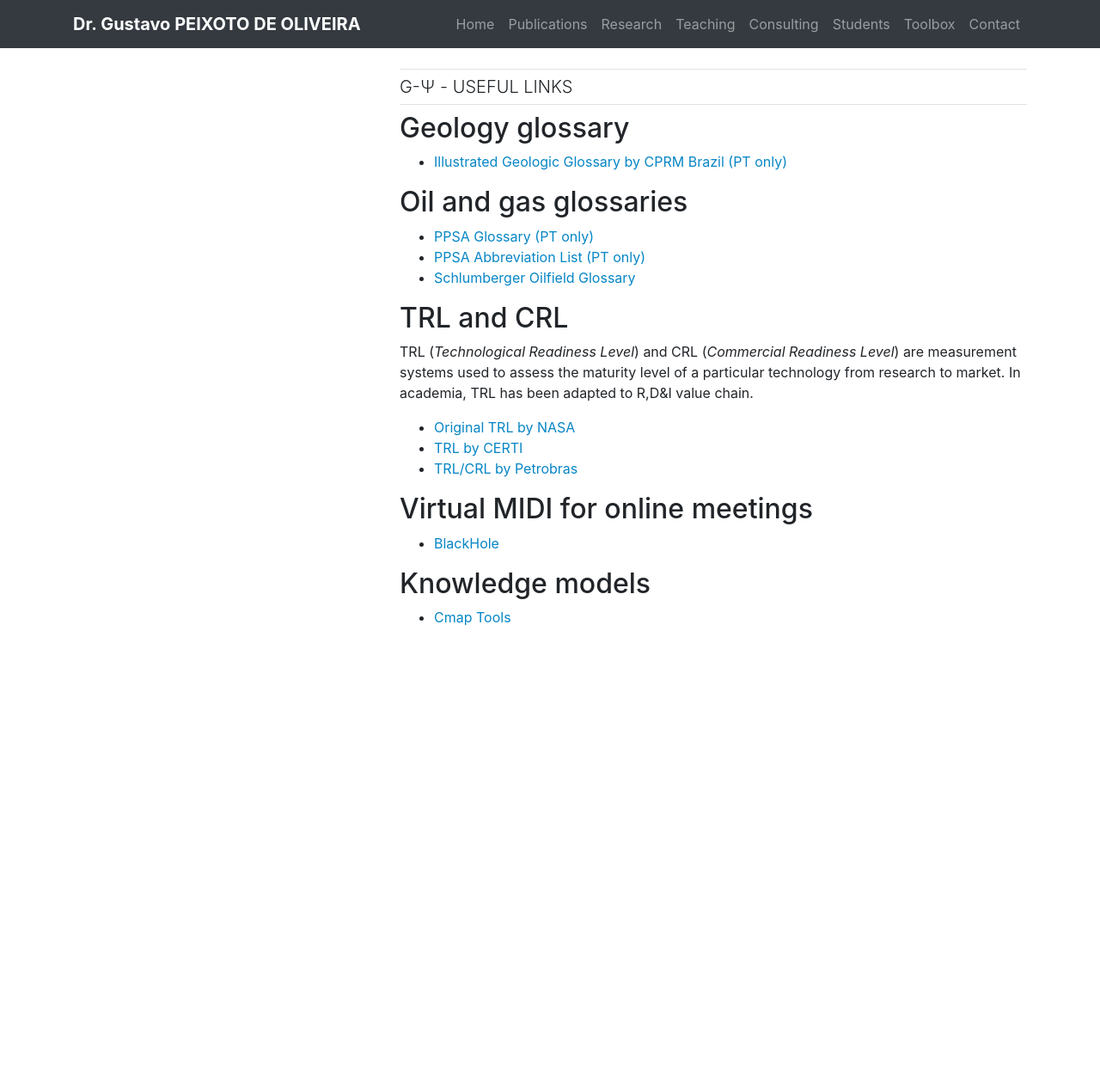
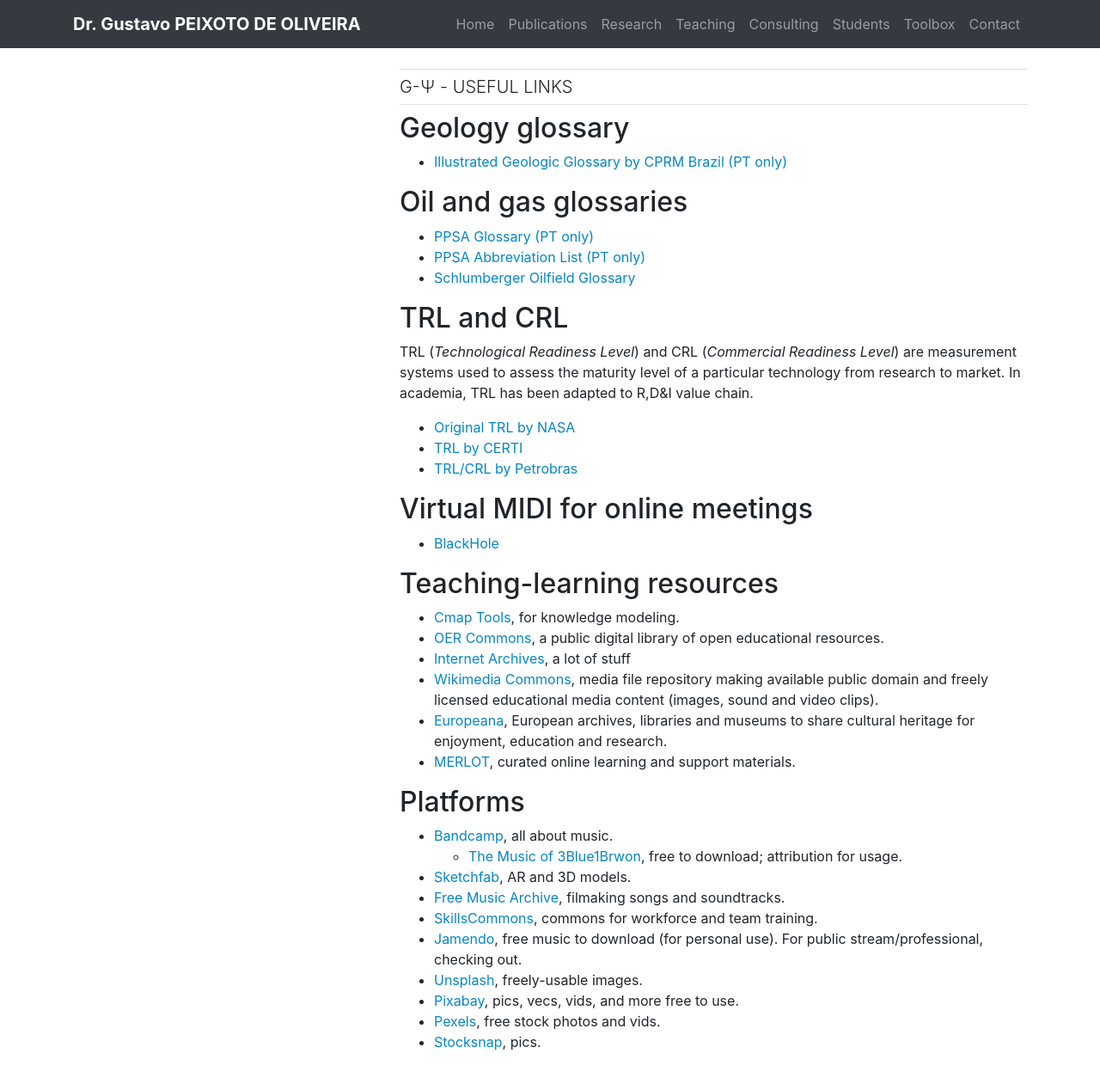
Before and after one commit to gcpeixoto/gcpeixoto.github.io, a Jekyll site: the page built from _toolbox/G-y-links.md, in a window 1280 px wide and 1264 px high. Shown: the top 1261 px of the window at 86% size. Built offline with Jekyll 4.4.1, drawn with Linux system fonts in a browser that asks for light colours.

Commit message:
Adding links

```diff
--- a/_toolbox/G-y-links.md
+++ b/_toolbox/G-y-links.md
@@ -24,6 +24,24 @@
 
 - [BlackHole](https://github.com/ExistentialAudio/BlackHole)
 
-## Knowledge models
+## Teaching-learning resources
 
-- [Cmap Tools](https://cmap.ihmc.us/cmaptools/)
+- [Cmap Tools](https://cmap.ihmc.us/cmaptools/), for knowledge modeling.
+- [OER Commons](https://www.oercommons.org), a public digital library of open educational resources.
+- [Internet Archives](https://archive.org//), a lot of stuff
+- [Wikimedia Commons](https://commons.wikimedia.org/wiki/Main_Page), media file repository making available public domain and freely licensed educational media content (images, sound and video clips).
+- [Europeana](https://www.europeana.eu/en), European archives, libraries and museums to share cultural heritage for enjoyment, education and research.
+- [MERLOT](https://www.merlot.org/merlot/index.htm), curated online learning and support materials.
+
+## Platforms
+
+- [Bandcamp](bandcamp.com), all about music.
+	- [The Music of 3Blue1Brwon](https://vincerubinetti.bandcamp.com/album/the-music-of-3blue1brown), free to download; attribution for usage.
+- [Sketchfab]([https://sketchfab.com), AR and 3D models.
+- [Free Music Archive](https://freemusicarchive.org), filmaking songs and soundtracks.
+- [SkillsCommons](https://www.skillscommons.org), commons for workforce and team training.
+- [Jamendo](https://www.jamendo.com/start), free music to download (for personal use). For public stream/professional, checking out.
+- [Unsplash](https://unsplash.com), freely-usable images.
+- [Pixabay](https://pixabay.com/pt/), pics, vecs, vids, and more free to use.
+- [Pexels](https://www.pexels.com), free stock photos and vids.
+- [Stocksnap](https://stocksnap.io), pics.
```
Also changed, not shown: _toolbox/G-f-IP.md (+29 -0 lines), _toolbox/G-z-stuff.md (line endings or trailing spaces).
